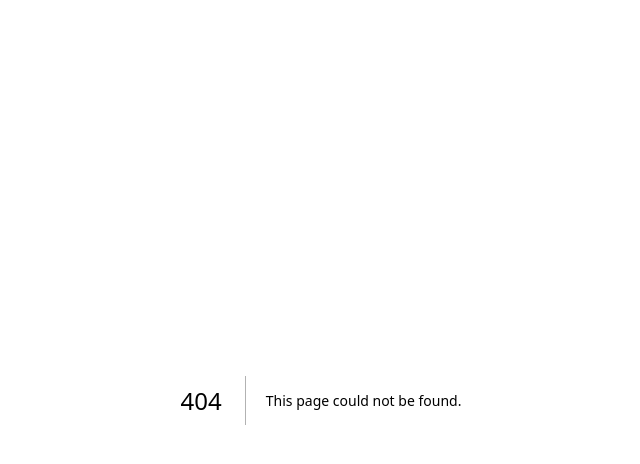
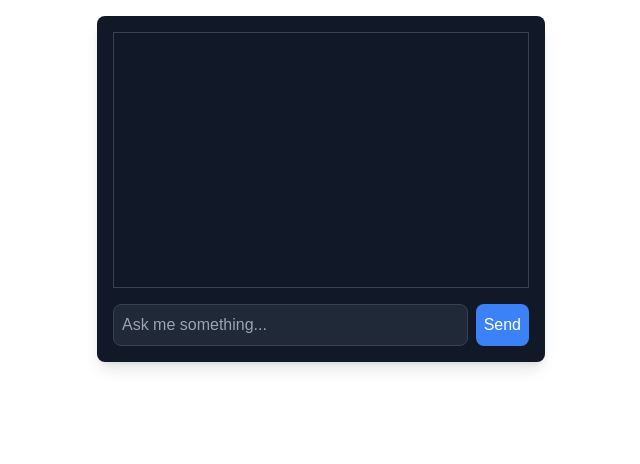
Before and after one commit to krishnanunnismenon/mysogynyvalentine, a Next.js app: page /ai in a window 1280 px wide. Before the commit this address had no page. Shown: the top 464 px of the page, without its empty margins (319-959 px from the left). Built offline with nearby package versions, Linux system fonts and the light colour scheme.

Commit message:
first commit

```diff
--- /dev/null
+++ b/app/ai/page.tsx
@@ -0,0 +1,93 @@
+'use client'
+import { useState } from "react";
+import axios from "axios";
+
+// Define types for messages and API response
+interface Message {
+  role: "system" | "user" | "assistant";
+  content: string;
+}
+
+interface ApiResponse {
+  choices: { message: { content: string } }[]; // Extracted from response format
+}
+
+export default function ai() {
+  const [userMessage, setUserMessage] = useState<string>("");
+  const [chatHistory, setChatHistory] = useState<Message[]>([]);
+  const [loading, setLoading] = useState<boolean>(false);
+
+  const sendMessage = async () => {
+    if (!userMessage.trim()) return;
+    setLoading(true);
+
+    try {
+      const response = await axios.post<ApiResponse>(
+        "https://api.aimlapi.com/v1/chat/completions",
+        {
+          model: "mistralai/Mistral-7B-Instruct-v0.2", // Using the Mistral model
+          messages: [
+            { role: "system", content: "You are a helpful AI assistant." },
+            { role: "user", content: userMessage },
+          ],
+          temperature: 0.7,
+          max_tokens: 256,
+        },
+        {
+          headers: {
+            "Content-Type": "application/json",
+            Authorization: `Bearer ${process.env.NEXT_PUBLIC_AIML_API_KEY}`,
+          },
+        }
+      );
+
+      // Extract AI response
+      const botMessage = response.data.choices[0].message.content;
+
+      setChatHistory([
+        ...chatHistory,
+        { role: "user", content: userMessage },
+        { role: "assistant", content: botMessage },
+      ]);
+      setUserMessage("");
+    } catch (error) {
+      console.error("Error fetching response:", error);
+      setChatHistory([
+        ...chatHistory,
+        { role: "assistant", content: "Sorry, I couldn't process that request." },
+      ]);
+    }
+
+    setLoading(false);
+  };
+
+  return (
+    <div className="flex flex-col items-center p-4">
+      <div className="w-full max-w-md bg-gray-900 text-white p-4 rounded-lg shadow-lg">
+        <div className="h-64 overflow-y-auto border border-gray-700 p-2">
+          {chatHistory.map((msg, index) => (
+            <div key={index} className={`p-2 ${msg.role === "user" ? "text-right" : "text-left"}`}>
+              <strong>{msg.role === "user" ? "You" : "Assistant"}:</strong> {msg.content}
+            </div>
+          ))}
+        </div>
+        <div className="flex mt-4">
+          <input
+            type="text"
+            className="flex-1 p-2 border border-gray-700 bg-gray-800 text-white rounded-lg"
+            value={userMessage}
+            onChange={(e) => setUserMessage(e.target.value)}
+            placeholder="Ask me something..."
+          />
+          <button
+            className="ml-2 p-2 bg-blue-500 hover:bg-blue-600 text-white rounded-lg"
+            onClick={sendMessage}
+            disabled={loading}
+          >
+            {loading ? "..." : "Send"}
+          </button>
+        </div>
+      </div>
+    </div>
+  );
+}
--- a/app/page.tsx
+++ b/app/page.tsx
@@ -1,101 +1,93 @@
-import Image from "next/image";
+  'use client'
+  import { useState } from "react";
+  import axios from "axios";
 
-export default function Home() {
-  return (
-    <div className="grid grid-rows-[20px_1fr_20px] items-center justify-items-center min-h-screen p-8 pb-20 gap-16 sm:p-20 font-[family-name:var(--font-geist-sans)]">
-      <main className="flex flex-col gap-8 row-start-2 items-center sm:items-start">
-        <Image
-          className="dark:invert"
-          src="/next.svg"
-          alt="Next.js logo"
-          width={180}
-          height={38}
-          priority
-        />
-        <ol className="list-inside list-decimal text-sm text-center sm:text-left font-[family-name:var(--font-geist-mono)]">
-          <li className="mb-2">
-            Get started by editing{" "}
-            <code className="bg-black/[.05] dark:bg-white/[.06] px-1 py-0.5 rounded font-semibold">
-              app/page.tsx
-            </code>
-            .
-          </li>
-          <li>Save and see your changes instantly.</li>
-        </ol>
+  // Define types for messages and API response
+  interface Message {
+    role: "system" | "user" | "assistant";
+    content: string;
+  }
 
-        <div className="flex gap-4 items-center flex-col sm:flex-row">
-          <a
-            className="rounded-full border border-solid border-transparent transition-colors flex items-center justify-center bg-foreground text-background gap-2 hover:bg-[#383838] dark:hover:bg-[#ccc] text-sm sm:text-base h-10 sm:h-12 px-4 sm:px-5"
-            href="https://vercel.com/new?utm_source=create-next-app&utm_medium=appdir-template-tw&utm_campaign=create-next-app"
-            target="_blank"
-            rel="noopener noreferrer"
-          >
-            <Image
-              className="dark:invert"
-              src="/vercel.svg"
-              alt="Vercel logomark"
-              width={20}
-              height={20}
+  interface ApiResponse {
+    choices: { message: { content: string } }[]; // Extracted from response format
+  }
+
+  export default function Home() {
+    const [userMessage, setUserMessage] = useState<string>("");
+    const [chatHistory, setChatHistory] = useState<Message[]>([]);
+    const [loading, setLoading] = useState<boolean>(false);
+
+    const sendMessage = async () => {
+      if (!userMessage.trim()) return;
+      setLoading(true);
+
+      try {
+        const response = await axios.post<ApiResponse>(
+          "https://api.aimlapi.com/v1/chat/completions",
+          {
+            model: "mistralai/Mistral-7B-Instruct-v0.2", // Using the Mistral model
+            messages: [
+              { role: "system", content: "You are a helpful AI assistant." },
+              { role: "user", content: userMessage },
+            ],
+            temperature: 0.7,
+            max_tokens: 256,
+          },
+          {
+            headers: {
+              "Content-Type": "application/json",
+              Authorization: `Bearer ${process.env.NEXT_PUBLIC_AIML_API_KEY}`,
+            },
+          }
+        );
+
+        // Extract AI response
+        const botMessage = response.data.choices[0].message.content;
+
+        setChatHistory([
+          ...chatHistory,
+          { role: "user", content: userMessage },
+          { role: "assistant", content: botMessage },
+        ]);
+        setUserMessage("");
+      } catch (error) {
+        console.error("Error fetching response:", error);
+        setChatHistory([
+          ...chatHistory,
+          { role: "assistant", content: "Sorry, I couldn't process that request." },
+        ]);
+      }
+
+      setLoading(false);
+    };
+
+    return (
+      <div className="flex flex-col items-center p-4">
+        <div className="w-full max-w-md bg-gray-900 text-white p-4 rounded-lg shadow-lg">
+          <div className="h-64 overflow-y-auto border border-gray-700 p-2">
+            {chatHistory.map((msg, index) => (
+              <div key={index} className={`p-2 ${msg.role === "user" ? "text-right" : "text-left"}`}>
+                <strong>{msg.role === "user" ? "You" : "Assistant"}:</strong> {msg.content}
+              </div>
+            ))}
+          </div>
+          <div className="flex mt-4">
+            <input
+              type="text"
+              className="flex-1 p-2 border border-gray-700 bg-gray-800 text-white rounded-lg"
+              value={userMessage}
+              onChange={(e) => setUserMessage(e.target.value)}
+              placeholder="Ask me something..."
             />
-            Deploy now
-          </a>
-          <a
-            className="rounded-full border border-solid border-black/[.08] dark:border-white/[.145] transition-colors flex items-center justify-center hover:bg-[#f2f2f2] dark:hover:bg-[#1a1a1a] hover:border-transparent text-sm sm:text-base h-10 sm:h-12 px-4 sm:px-5 sm:min-w-44"
-            href="https://nextjs.org/docs?utm_source=create-next-app&utm_medium=appdir-template-tw&utm_campaign=create-next-app"
-            target="_blank"
-            rel="noopener noreferrer"
-          >
-            Read our docs
-          </a>
+            <button
+              className="ml-2 p-2 bg-blue-500 hover:bg-blue-600 text-white rounded-lg"
+              onClick={sendMessage}
+              disabled={loading}
+            >
+              {loading ? "..." : "Send"}
+            </button>
+          </div>
         </div>
-      </main>
-      <footer className="row-start-3 flex gap-6 flex-wrap items-center justify-center">
-        <a
-          className="flex items-center gap-2 hover:underline hover:underline-offset-4"
-          href="https://nextjs.org/learn?utm_source=create-next-app&utm_medium=appdir-template-tw&utm_campaign=create-next-app"
-          target="_blank"
-          rel="noopener noreferrer"
-        >
-          <Image
-            aria-hidden
-            src="/file.svg"
-            alt="File icon"
-            width={16}
-            height={16}
-          />
-          Learn
-        </a>
-        <a
-          className="flex items-center gap-2 hover:underline hover:underline-offset-4"
-          href="https://vercel.com/templates?framework=next.js&utm_source=create-next-app&utm_medium=appdir-template-tw&utm_campaign=create-next-app"
-          target="_blank"
-          rel="noopener noreferrer"
-        >
-          <Image
-            aria-hidden
-            src="/window.svg"
-            alt="Window icon"
-            width={16}
-            height={16}
-          />
-          Examples
-        </a>
-        <a
-          className="flex items-center gap-2 hover:underline hover:underline-offset-4"
-          href="https://nextjs.org?utm_source=create-next-app&utm_medium=appdir-template-tw&utm_campaign=create-next-app"
-          target="_blank"
-          rel="noopener noreferrer"
-        >
-          <Image
-            aria-hidden
-            src="/globe.svg"
-            alt="Globe icon"
-            width={16}
-            height={16}
-          />
-          Go to nextjs.org →
-        </a>
-      </footer>
-    </div>
-  );
-}
+      </div>
+    );
+  }
```
Also changed, not shown: package.json (+7 -6 lines), 1 other file (tests, documents, lock files or other folders).
